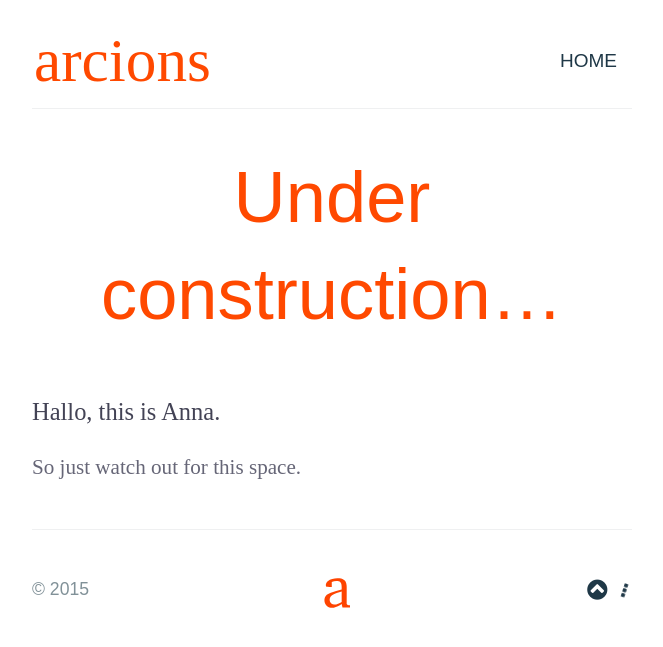
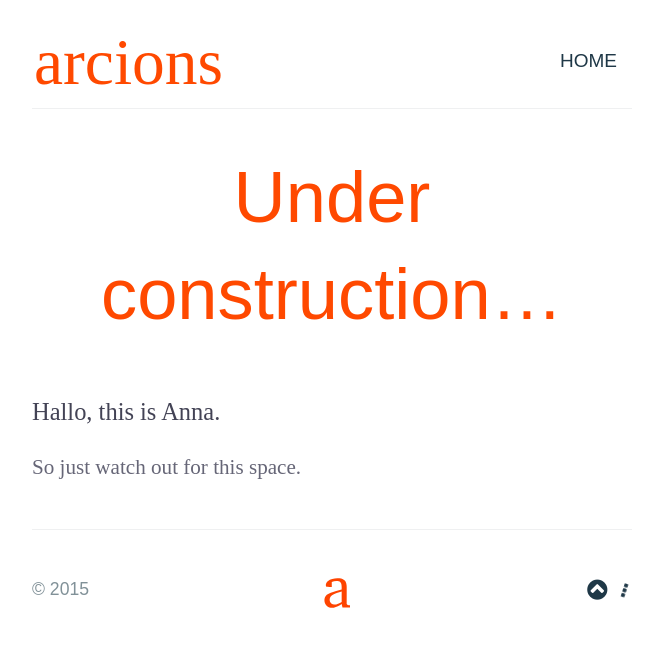
Before and after one commit to arcions/arcions.github.io, a Jekyll site: the page built from index.html, in a window 1280 px wide. Shown: the top 647 px of the page, without its empty margins (308-971 px from the left). Built offline with Jekyll 4.4.1, drawn with Linux system fonts in a browser that asks for light colours; nearby versions of some CDN libraries; some web fonts are replaced; Markdown is read by kramdown in place of the engine named in the settings.

Commit message:
Update main.css

```diff
--- a/stylesheets/main.css
+++ b/stylesheets/main.css
@@ -264,21 +264,21 @@ h6 {
 
    #header-left a {
      color: #FF4900;
-     font: 2.9em 'Charter', serif;
+     font: 3.1em 'Charter', serif;
      background:transparent;
    }
      #header-left a:hover {
-       color: #FF6025;
+       color: #FF8731;
        background:transparent;
      }
 
 /* header */
 @media screen and (min-width: 64em) {
    #header-left a {
-     font: 2.9em 'Charter', serif; } }
+     font: 3.1em 'Charter', serif; } }
 @media screen and (min-width: 42em) and (max-width: 64em) {
     #header-left a {
-     font: 2.3em 'CharterB', serif; } }
+     font: 2.4em 'CharterB', serif; } }
 @media screen and (max-width: 42em) {
     #header-left a {
      font: 1.7em 'CharterB', serif; } }
```
